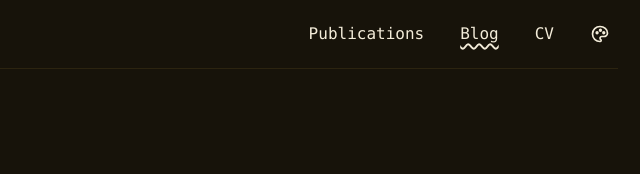
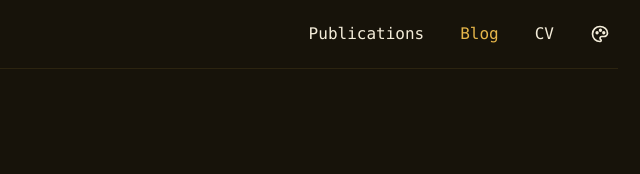
Before and after one commit to aseemrb/aseemrb.github.io, an Astro site: page /blog in a window 1280 px wide. Shown: the top 174 px of the page, 454-1094 px from the left. Built offline with nearby package versions, Linux system fonts and the light colour scheme; Astro itself is replaced by a stand-in of ours.

Commit message:
Mark the active nav item with the accent color instead of a wavy underline

```diff
--- a/src/styles/global.css
+++ b/src/styles/global.css
@@ -235,7 +235,7 @@ html[data-theme="snow"] body::before {
 }
 
 .active-nav {
-  @apply underline decoration-wavy decoration-2 underline-offset-4;
+  @apply text-accent;
 }
 
 /* Theme-swapped diagrams: show light variant on default theme, dark variant on dark themes. */
```
